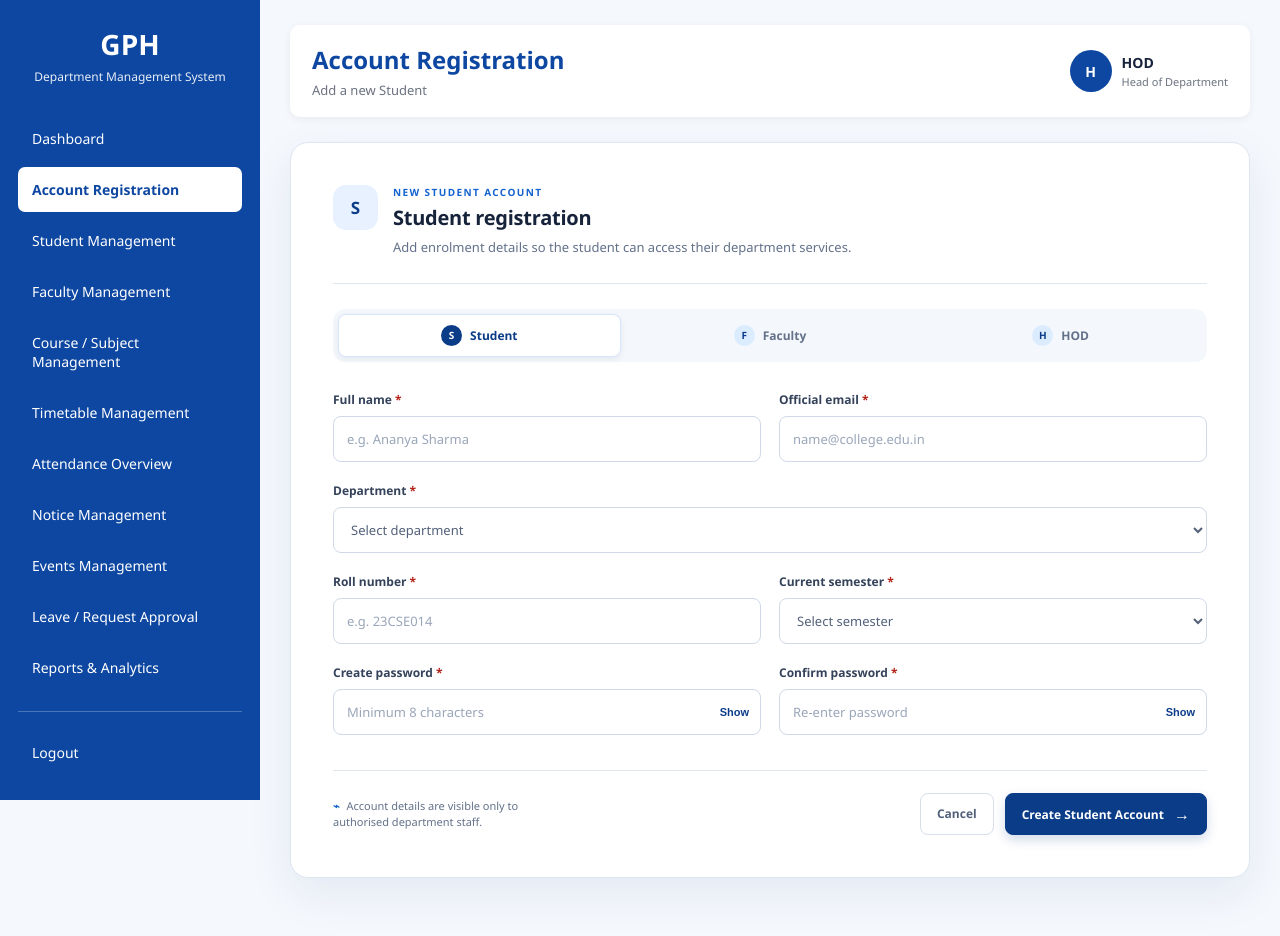
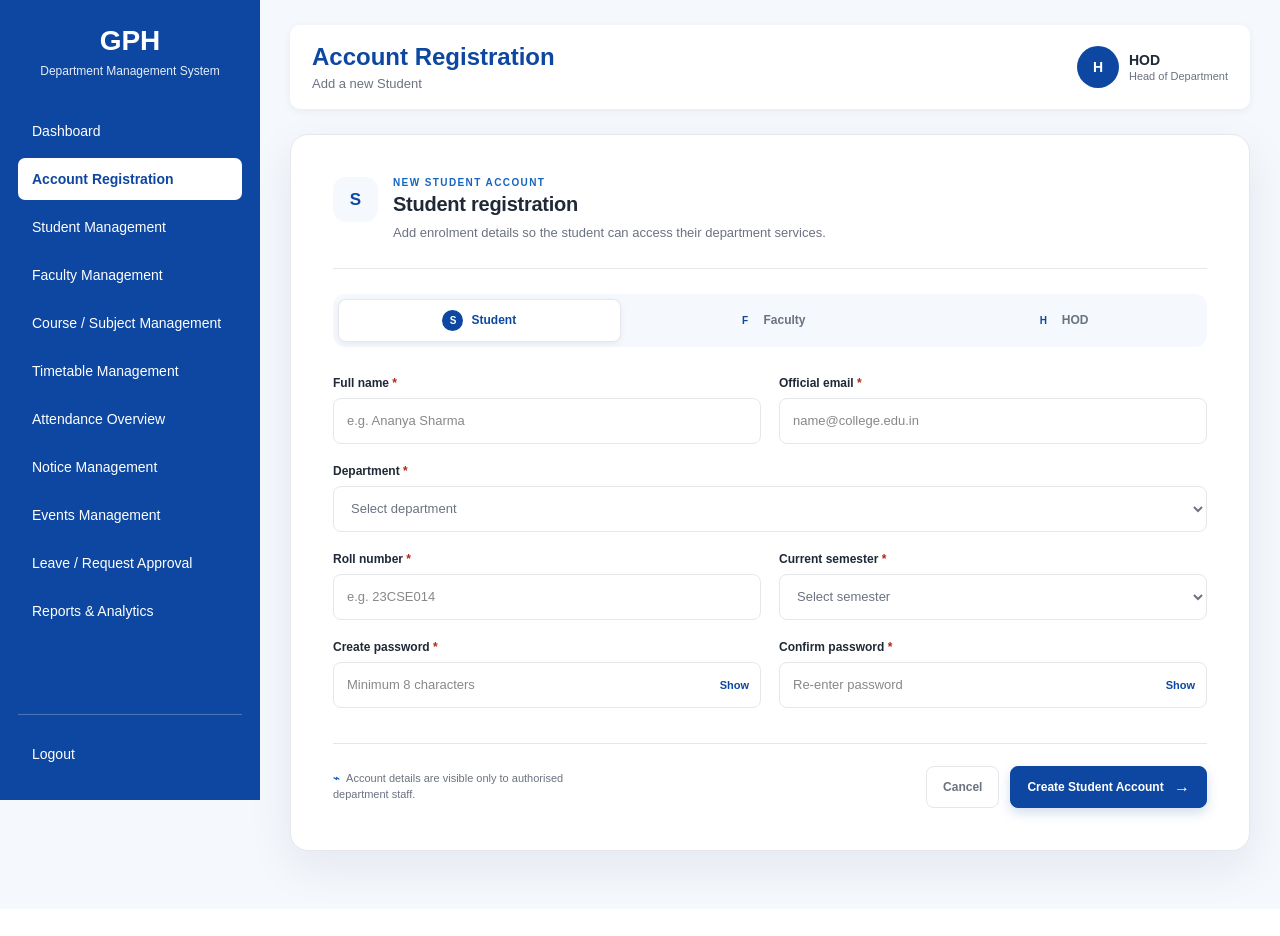
Before and after one commit to snowking4u/Department-Management, a Flask app: page /register in a window 1280 px wide. After the commit the page ends 890 px from the top, so only its background shows below. Run offline with Flask 3, Linux system fonts and the light colour scheme.

Commit message:
Updated registration CSS styles

```diff
--- a/static/css/registration.css
+++ b/static/css/registration.css
@@ -1,12 +1,12 @@
 :root {
-    --navy: #0b3c88;
-    --blue: #1463cf;
-    --soft-blue: #eaf2ff;
-    --ink: #16233a;
-    --muted: #63718a;
-    --line: #dfe6f0;
+    --navy: #0d47a1;
+    --blue: #1565c0;
+    --soft-blue: #f5f8fc;
+    --ink: #1f2937;
+    --muted: #6b7280;
+    --line: #e5e7eb;
     --surface: #ffffff;
-    --page: #f5f8fd;
+    --page: #f5f8fc;
     --danger: #b42318;
 }
 
@@ -17,7 +17,7 @@ body {
     margin: 0;
     background: var(--page);
     color: var(--ink);
-    font-family: "Segoe UI", Arial, sans-serif;
+    font-family: Arial, sans-serif;
 }
 
 .registration-page {
@@ -33,7 +33,7 @@ body {
     flex-direction: column;
     overflow: hidden;
     padding: 42px clamp(28px, 4.2vw, 68px) 34px;
-    background: linear-gradient(160deg, #082c66 0%, #0d52b5 57%, #1473cf 100%);
+    background: #0d47a1;
     color: #fff;
 }
 
@@ -78,7 +78,7 @@ body {
 
 .aside-copy { max-width: 430px; margin-top: clamp(76px, 13vh, 145px); }
 .eyebrow { margin: 0; font-size: 10px; font-weight: 800; letter-spacing: 1.4px; }
-.aside-copy .eyebrow { color: #a9d1ff; }
+.aside-copy .eyebrow { color: #ffffff; }
 .aside-copy h1 { max-width: 390px; margin: 12px 0 15px; font-size: clamp(31px, 3vw, 46px); line-height: 1.12; letter-spacing: -.8px; }
 .aside-copy p { max-width: 405px; margin: 0; color: rgba(255, 255, 255, .78); font-size: 15px; line-height: 1.65; }
 
@@ -101,29 +101,28 @@ body {
 
 .registration-card { padding: clamp(24px, 4vw, 42px); border: 1px solid var(--line); border-radius: 18px; background: var(--surface); box-shadow: 0 16px 45px rgba(20, 53, 103, .08); }
 .card-heading { display: flex; align-items: flex-start; gap: 15px; padding-bottom: 25px; border-bottom: 1px solid var(--line); }
-.account-icon { display: grid; width: 45px; height: 45px; flex: 0 0 45px; place-items: center; border-radius: 13px; background: #e8f1ff; color: var(--navy); font-size: 17px; font-weight: 800; }
-.account-icon.faculty { background: #e8f7f4; color: #137662; }
-.account-icon.hod { background: #fff2dd; color: #aa6100; }
+.account-icon { display: grid; width: 45px; height: 45px; flex: 0 0 45px; place-items: center; border-radius: 13px; background: var(--page); color: var(--navy); font-size: 17px; font-weight: 800; }
+.account-icon.faculty, .account-icon.hod { background: var(--page); color: var(--navy); }
 .card-heading .eyebrow { color: var(--blue); }
 .card-heading h3 { margin: 5px 0 7px; font-size: 20px; letter-spacing: -.25px; }
 .card-heading p:not(.eyebrow) { max-width: 600px; margin: 0; color: var(--muted); font-size: 13px; line-height: 1.5; }
 
-.role-switcher { display: grid; grid-template-columns: repeat(3, 1fr); gap: 8px; margin: 25px 0 29px; padding: 5px; border-radius: 12px; background: #f4f7fb; }
+.role-switcher { display: grid; grid-template-columns: repeat(3, 1fr); gap: 8px; margin: 25px 0 29px; padding: 5px; border-radius: 12px; background: var(--page); }
 .role-switcher a { display: flex; align-items: center; justify-content: center; gap: 8px; padding: 10px 8px; border: 1px solid transparent; border-radius: 8px; color: var(--muted); font-size: 12px; font-weight: 700; text-decoration: none; }
 .role-switcher a:hover { color: var(--navy); }
-.role-switcher a.selected { border-color: #d6e5fb; background: #fff; box-shadow: 0 2px 6px rgba(26, 60, 105, .08); color: var(--navy); }
-.role-letter { display: grid; width: 21px; height: 21px; place-items: center; border-radius: 50%; background: #dcecff; color: var(--navy); font-size: 10px; }
+.role-switcher a.selected { border-color: var(--line); background: #fff; box-shadow: 0 2px 6px rgba(0, 0, 0, .06); color: var(--navy); }
+.role-letter { display: grid; width: 21px; height: 21px; place-items: center; border-radius: 50%; background: var(--page); color: var(--navy); font-size: 10px; }
 .selected .role-letter { background: var(--navy); color: #fff; }
 
 .form-grid { display: grid; grid-template-columns: repeat(2, minmax(0, 1fr)); gap: 20px 18px; }
 .field { min-width: 0; }
 .field-wide { grid-column: 1 / -1; }
-.field label { display: block; margin-bottom: 8px; color: #34425a; font-size: 12px; font-weight: 750; }
+.field label { display: block; margin-bottom: 8px; color: var(--ink); font-size: 12px; font-weight: 750; }
 .field label span { color: var(--danger); }
-.field input, .field select { width: 100%; height: 46px; padding: 0 13px; outline: none; border: 1px solid #cfd9e7; border-radius: 8px; background: #fff; color: var(--ink); font: inherit; font-size: 13px; transition: border-color .15s, box-shadow .15s; }
-.field select { cursor: pointer; color: #53617a; }
-.field input::placeholder { color: #9aa6b9; }
-.field input:focus, .field select:focus { border-color: var(--blue); box-shadow: 0 0 0 3px rgba(20, 99, 207, .12); }
+.field input, .field select { width: 100%; height: 46px; padding: 0 13px; outline: none; border: 1px solid var(--line); border-radius: 8px; background: #fff; color: var(--ink); font: inherit; font-size: 13px; transition: border-color .15s, box-shadow .15s; }
+.field select { cursor: pointer; color: var(--muted); }
+.field input::placeholder { color: #888; }
+.field input:focus, .field select:focus { border-color: var(--blue); box-shadow: 0 0 0 3px rgba(13, 71, 161, .12); }
 .field input.invalid, .was-validated input:invalid, .was-validated select:invalid { border-color: var(--danger); }
 .field small { display: block; margin-top: 7px; color: var(--muted); font-size: 11px; line-height: 1.35; }
 .field .validation-message { min-height: 0; color: var(--danger); }
@@ -132,17 +131,17 @@ body {
 .visibility-toggle { position: absolute; top: 50%; right: 5px; min-width: 42px; padding: 7px 7px; border: 0; border-radius: 5px; transform: translateY(-50%); background: transparent; color: var(--navy); cursor: pointer; font-size: 11px; font-weight: 750; }
 .visibility-toggle:hover { background: var(--soft-blue); }
 
-.security-note { display: flex; align-items: flex-start; gap: 9px; margin-top: 23px; padding: 12px 13px; border: 1px solid #f4d8aa; border-radius: 8px; background: #fffaef; color: #81510d; font-size: 11px; line-height: 1.45; }
-.security-note span { display: grid; width: 17px; height: 17px; flex: 0 0 17px; place-items: center; border-radius: 50%; background: #e9a43c; color: #fff; font-size: 11px; font-weight: 800; }
+.security-note { display: flex; align-items: flex-start; gap: 9px; margin-top: 23px; padding: 12px 13px; border: 1px solid var(--line); border-radius: 8px; background: var(--page); color: var(--ink); font-size: 11px; line-height: 1.45; }
+.security-note span { display: grid; width: 17px; height: 17px; flex: 0 0 17px; place-items: center; border-radius: 50%; background: var(--navy); color: #fff; font-size: 11px; font-weight: 800; }
 .form-footer { display: flex; align-items: center; justify-content: space-between; gap: 20px; margin-top: 28px; padding-top: 22px; border-top: 1px solid var(--line); }
 .form-footer > p { max-width: 240px; margin: 0; color: var(--muted); font-size: 11px; line-height: 1.45; }
 .form-footer > p span { padding-right: 4px; color: var(--blue); font-weight: 800; }
 .form-actions { display: flex; align-items: center; gap: 11px; }
 .cancel-button, .submit-button { min-height: 42px; padding: 0 16px; border-radius: 8px; font: inherit; font-size: 12px; font-weight: 750; cursor: pointer; text-decoration: none; }
-.cancel-button { display: inline-flex; align-items: center; border: 1px solid #d6deea; color: #52617a; }
-.cancel-button:hover { border-color: #aab8cc; background: #f8fafc; }
-.submit-button { border: 1px solid var(--navy); background: var(--navy); color: #fff; box-shadow: 0 5px 12px rgba(11, 60, 136, .18); }
-.submit-button:hover { background: #082e6c; }
+.cancel-button { display: inline-flex; align-items: center; border: 1px solid var(--line); color: var(--muted); }
+.cancel-button:hover { border-color: var(--blue); background: var(--page); }
+.submit-button { border: 1px solid var(--navy); background: var(--navy); color: #fff; box-shadow: 0 5px 12px rgba(13, 71, 161, .18); }
+.submit-button:hover { background: var(--blue); }
 .submit-button span { padding-left: 7px; font-size: 16px; vertical-align: -1px; }
 
 @media (max-width: 850px) {
```
